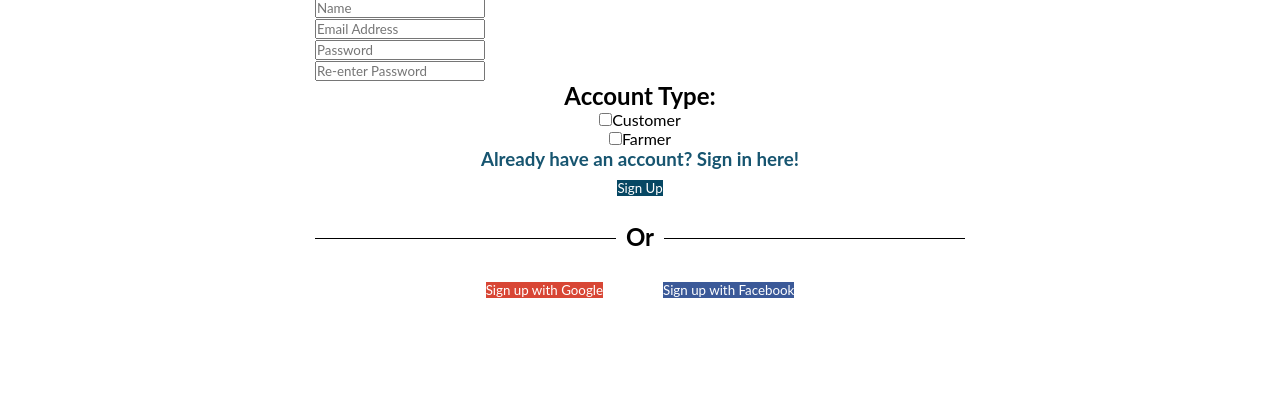
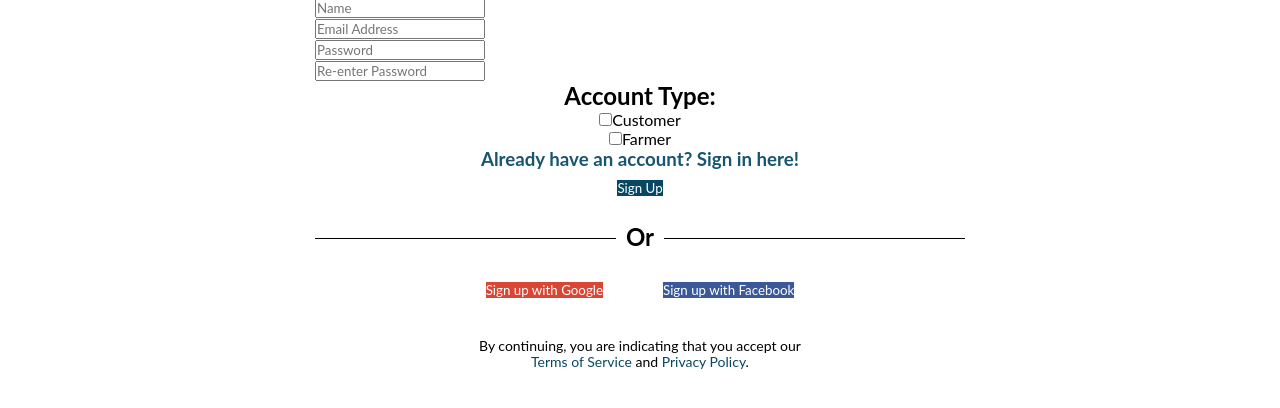
Before and after one commit to robertlsmith/agora, a Gatsby site: page /signup in a window 1280 px wide. Shown: the part 132-540 px from the top of the page. Built offline with nearby package versions, Linux system fonts and the light colour scheme; Gatsby itself is replaced by a stand-in of ours.

Commit message:
Added sign-up agreement

```diff
--- a/src/pages/signup.js
+++ b/src/pages/signup.js
@@ -60,6 +60,7 @@ const StyledSpan = styled.span `
 const StyledAltBtns = styled.div `
     text-align: center;
     margin-top: 40px;
+    margin-bottom: 40px;
 `
 
 const StyledGoogleBtn = styled(Button) `
@@ -85,6 +86,33 @@ const StyledFacebookBtn = styled(Button) `
     &:hover {
         background-color: #000;
         color: #fff;
+    }
+`
+
+const StyledSignupFooter = styled.div `
+    padding: 0 24px;
+    display: block;
+`
+
+const StyledFooterP = styled.p `
+    text-align: center;
+    color: #000;
+    direction: ltr;
+    font-size: 14px;
+    line-height: 16px;
+    margin-bottom: 24px;
+    margin-top: 0;
+`
+
+const StyledFooterLinks = styled.a `
+    color: #064763;
+    font-variant: normal;
+    font-weight: 400;
+    text-decoration: none;
+
+    &:hover {
+        color: #064763;
+        text-decoration: underline;
     }
 `
 
@@ -138,6 +166,14 @@ const signup = () => {
                   </StyledFacebookBtn>
               </StyledAltBtns>
             </Form>
+            <StyledSignupFooter>
+                <StyledFooterP>By continuing, you are indicating that you accept our <br></br>
+                    <StyledFooterLinks href="javascript:void(0)" target="_blank">Terms of Service
+                    </StyledFooterLinks> and {' '}
+                    <StyledFooterLinks href="javascript:void(0)" target="_blank">Privacy Policy
+                    </StyledFooterLinks>.
+                </StyledFooterP>
+            </StyledSignupFooter>
         </StyledContainer>
     </Layout>
   );
```
